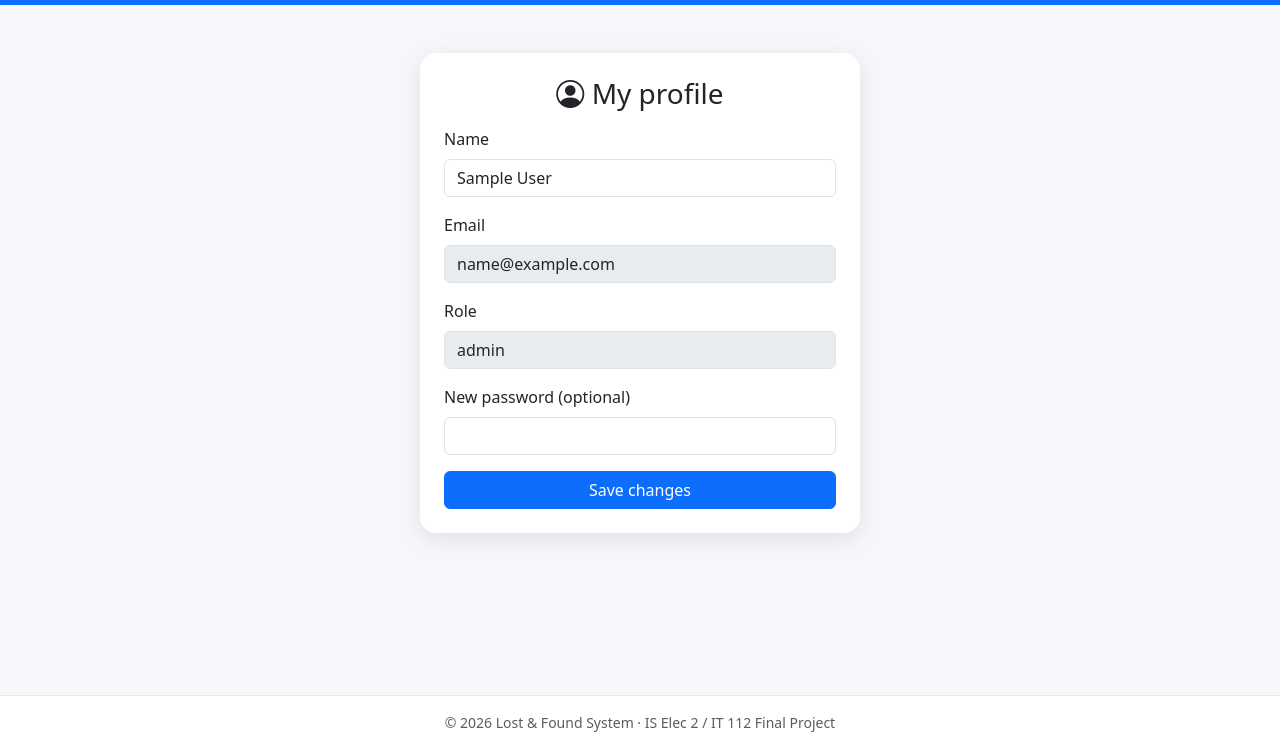
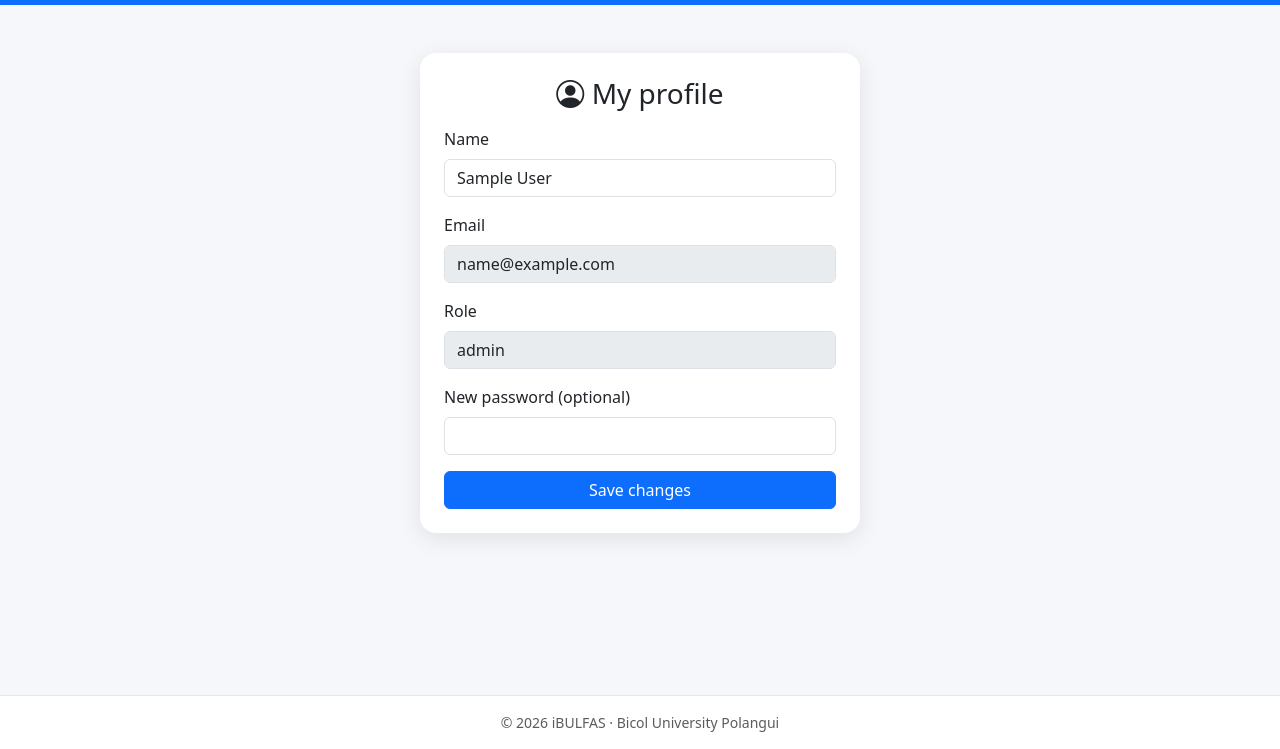
Before and after one commit to lylandjertmandanechavez25/Final-project-BlazingPioneers-BSIS2B, a plain HTML site: page frontend/profile.html in a window 1280 px wide. Shown: the part 51-800 px from the top of the page. Drawn offline with nearby package versions, Linux system fonts and the light colour scheme; sample sign-in values are in the browser's storage.

Commit message:
Update footer text in profile.html

```diff
--- a/frontend/profile.html
+++ b/frontend/profile.html
@@ -14,7 +14,7 @@
     <button class="btn btn-primary w-100" type="submit">Save changes</button>
   </form>
 </div></div></main>
-<footer class="py-3 mt-5 text-center text-muted small">&copy; 2026 Lost &amp; Found System &middot; IS Elec 2 / IT 112 Final Project</footer>
+<footer class="py-3 mt-5 text-center text-muted small">&copy; 2026 iBULFAS &middot; Bicol University Polangui</footer>
 <script src="https://cdn.jsdelivr.net/npm/bootstrap@5.3.3/dist/js/bootstrap.bundle.min.js"></script>
 <script src="js/common.js"></script>
 <script src="js/profile.js"></script></body></html>
```
